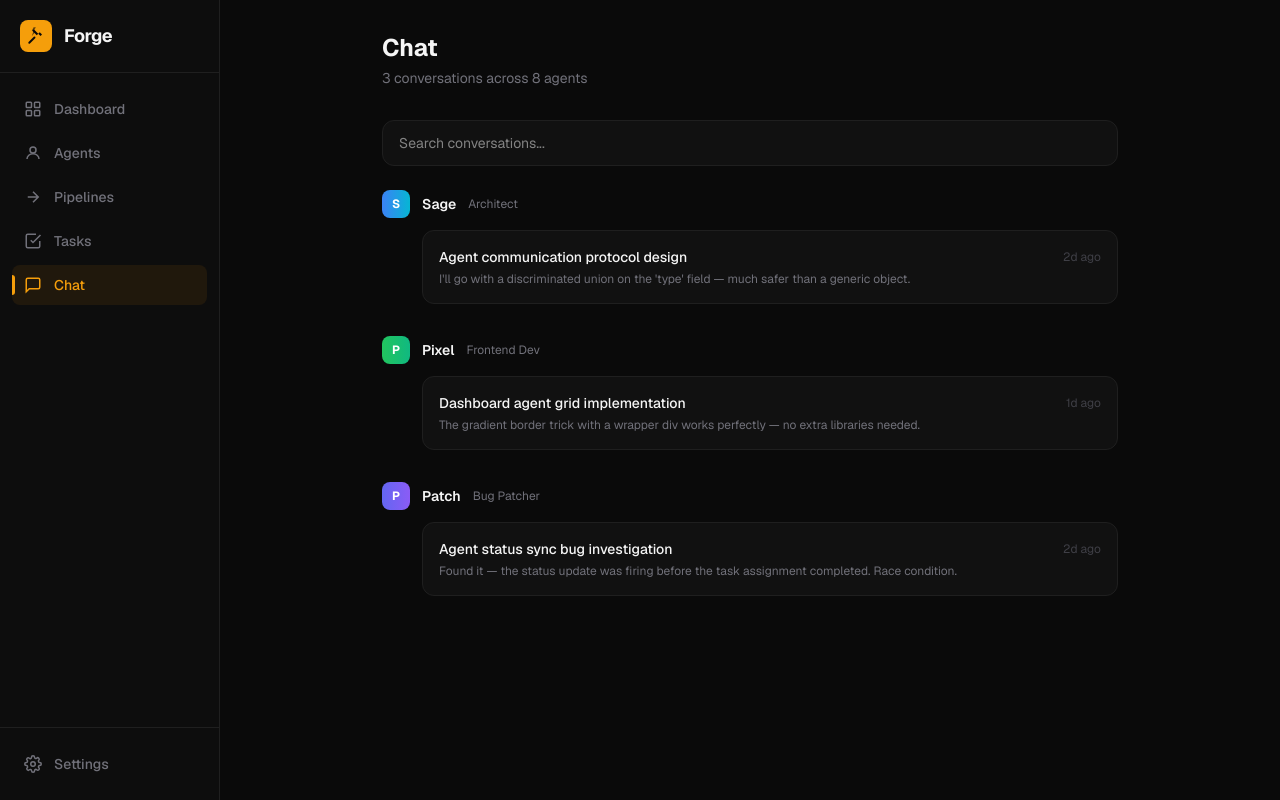
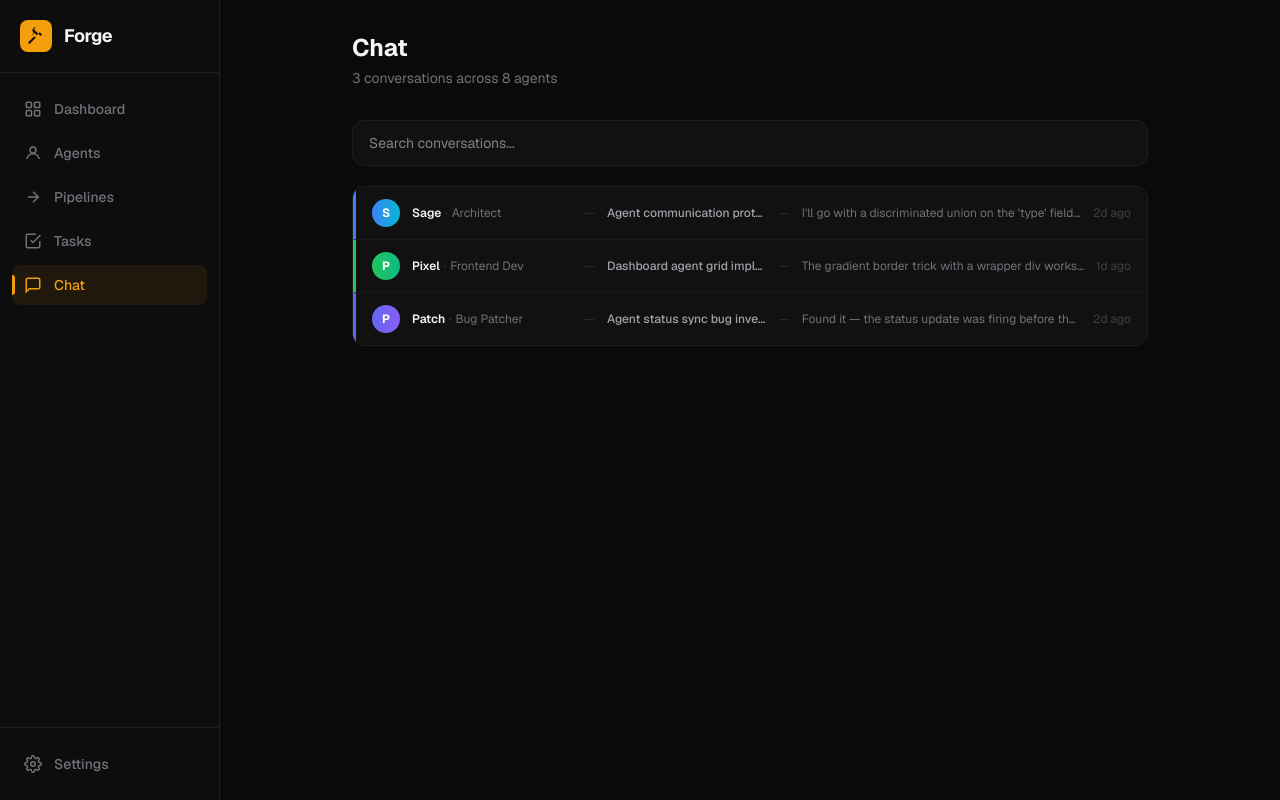
Before and after one commit to yuvanadarsh/forge, a Next.js app: page /chat in a window 1280 px wide. Built offline with nearby package versions, Linux system fonts and the light colour scheme.

Commit message:
feat: condense chat page to single-row conversation list

```diff
--- a/app/chat/page.tsx
+++ b/app/chat/page.tsx
@@ -15,6 +15,15 @@ function timeAgo(iso: string | null) {
   return `${Math.floor(h / 24)}d ago`;
 }
 
+const RING_COLORS: Record<string, [string, string]> = {
+  "#6366f1": ["#6366f1", "#8b5cf6"],
+  "#f59e0b": ["#f59e0b", "#ef4444"],
+  "#3b82f6": ["#3b82f6", "#06b6d4"],
+  "#22c55e": ["#22c55e", "#10b981"],
+  "#ec4899": ["#ec4899", "#f43f5e"],
+  "#f97316": ["#f97316", "#eab308"],
+};
+
 export default function ChatPage() {
   const [search, setSearch] = useState("");
 
@@ -25,15 +34,15 @@ export default function ChatPage() {
       c.last_message?.toLowerCase().includes(search.toLowerCase())
   );
 
-  const grouped = mockAgents
-    .map((agent) => ({
-      agent,
-      convos: filtered.filter((c) => c.agent_id === agent.id),
-    }))
-    .filter((g) => g.convos.length > 0);
+  const rows = mockAgents.flatMap((agent) => {
+    const pair = RING_COLORS[agent.avatar_color] ?? [agent.avatar_color, agent.avatar_color];
+    return filtered
+      .filter((c) => c.agent_id === agent.id)
+      .map((conv) => ({ agent, conv, pair }));
+  });
 
   return (
-    <div className="px-8 py-8 max-w-[800px] mx-auto">
+    <div className="px-8 py-8 max-w-[860px] mx-auto">
       <div className="mb-8">
         <h1 className="text-2xl font-bold" style={{ color: "#f5f5f5" }}>Chat</h1>
         <p className="text-sm mt-1" style={{ color: "#71717a" }}>
@@ -42,7 +51,7 @@ export default function ChatPage() {
       </div>
 
       {/* Search */}
-      <div className="mb-6">
+      <div className="mb-5">
         <input
           value={search}
           onChange={(e) => setSearch(e.target.value)}
@@ -54,70 +63,69 @@ export default function ChatPage() {
         />
       </div>
 
-      {grouped.length === 0 && (
+      {rows.length === 0 && (
         <div className="text-sm text-center py-16" style={{ color: "#71717a" }}>
           No conversations match your search.
         </div>
       )}
 
-      <div className="space-y-8">
-        {grouped.map(({ agent, convos }) => {
-          const RING_COLORS: Record<string, [string, string]> = {
-            "#6366f1": ["#6366f1", "#8b5cf6"],
-            "#f59e0b": ["#f59e0b", "#ef4444"],
-            "#3b82f6": ["#3b82f6", "#06b6d4"],
-            "#22c55e": ["#22c55e", "#10b981"],
-            "#ec4899": ["#ec4899", "#f43f5e"],
-            "#f97316": ["#f97316", "#eab308"],
-          };
-          const pair = RING_COLORS[agent.avatar_color] ?? [agent.avatar_color, agent.avatar_color];
-
-          return (
-            <div key={agent.id}>
+      <div
+        className="rounded-xl border overflow-hidden"
+        style={{ borderColor: "#1f1f1f" }}
+      >
+        {rows.map(({ agent, conv, pair }, i) => (
           <Link
-                href={`/agents/${agent.id}`}
-                className="flex items-center gap-3 mb-3 group"
+            key={conv.id}
+            href={`/agents/${agent.id}/conversations/${conv.id}`}
+            className="flex items-center gap-3 px-4 py-3 transition-colors duration-150 hover:bg-[#161616]"
+            style={{
+              borderLeft: `3px solid ${pair[0]}`,
+              borderBottom: i < rows.length - 1 ? "1px solid #1a1a1a" : "none",
+              background: "#111111",
+            }}
           >
+            {/* Avatar */}
             <div
-                  className="w-7 h-7 rounded-lg flex items-center justify-center font-bold text-xs"
+              className="w-7 h-7 rounded-full flex items-center justify-center text-xs font-bold shrink-0"
               style={{ background: `linear-gradient(to right, ${pair[0]}, ${pair[1]})`, color: "#fff" }}
             >
               {agent.name[0]}
             </div>
-                <span className="text-sm font-semibold group-hover:text-[#f59e0b] transition-colors duration-150" style={{ color: "#f5f5f5" }}>
+
+            {/* Agent name · role */}
+            <div className="shrink-0 flex items-center gap-1 min-w-[160px]">
+              <span className="text-xs font-semibold truncate" style={{ color: "#f5f5f5" }}>
                 {agent.name}
               </span>
-                <span className="text-xs" style={{ color: "#71717a" }}>{agent.role}</span>
-              </Link>
+              <span className="text-xs" style={{ color: "#3f3f46" }}>·</span>
+              <span className="text-xs truncate" style={{ color: "#71717a" }}>
+                {agent.role}
+              </span>
+            </div>
 
-              <div className="flex flex-col gap-2 ml-10">
-                {convos.map((conv) => (
-                  <Link
-                    key={conv.id}
-                    href={`/agents/${agent.id}/conversations/${conv.id}`}
-                    className="flex items-start justify-between gap-4 p-4 rounded-xl border transition-all duration-150 hover:border-[#2a2a2a]"
-                    style={{ background: "#111111", borderColor: "#1f1f1f" }}
-                  >
-                    <div className="flex-1 min-w-0">
-                      <div className="text-sm font-medium mb-1" style={{ color: "#f5f5f5" }}>
+            {/* Separator */}
+            <span className="text-xs shrink-0" style={{ color: "#2a2a2a" }}>—</span>
+
+            {/* Conversation title */}
+            <span className="text-xs font-medium shrink-0 truncate max-w-[160px]" style={{ color: "#a1a1aa" }}>
               {conv.title}
-                      </div>
-                      {conv.last_message && (
-                        <div className="text-xs truncate" style={{ color: "#71717a" }}>
-                          {conv.last_message}
-                        </div>
-                      )}
-                    </div>
-                    <div className="text-xs shrink-0 mt-0.5" style={{ color: "#3f3f46" }}>
+            </span>
+
+            {/* Separator */}
+            <span className="text-xs shrink-0" style={{ color: "#2a2a2a" }}>—</span>
+
+            {/* Last message preview */}
+            <span className="text-xs truncate flex-1 min-w-0" style={{ color: "#71717a" }}>
+              {conv.last_message ?? "No messages yet"}
+            </span>
+
+            {/* Timestamp */}
+            <span className="text-xs shrink-0 ml-auto" style={{ color: "#3f3f46" }}>
               {timeAgo(conv.last_active)}
-                    </div>
+            </span>
           </Link>
         ))}
       </div>
     </div>
   );
-        })}
-      </div>
-    </div>
-  );
 }
```
Lines whose indentation alone changed are shown as unchanged.
